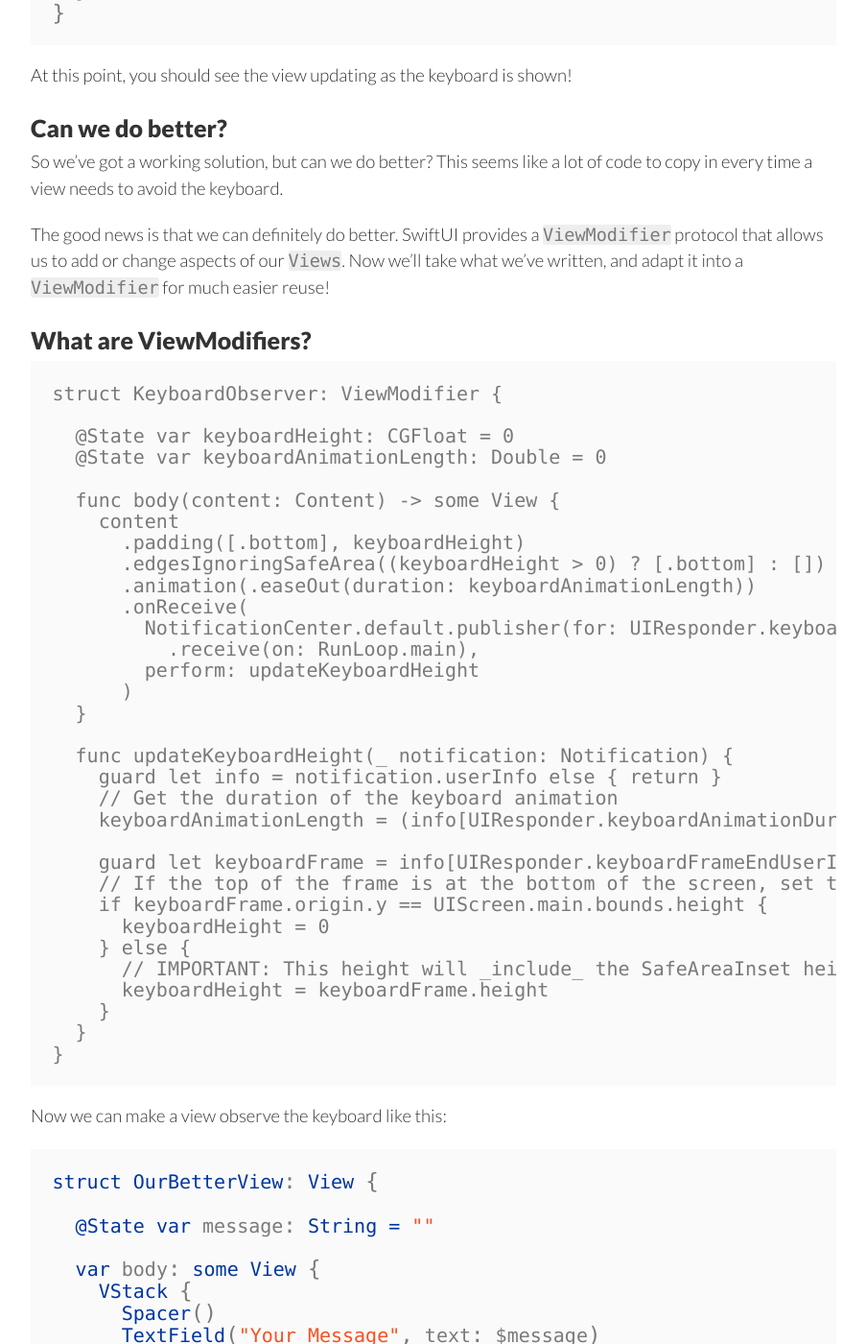
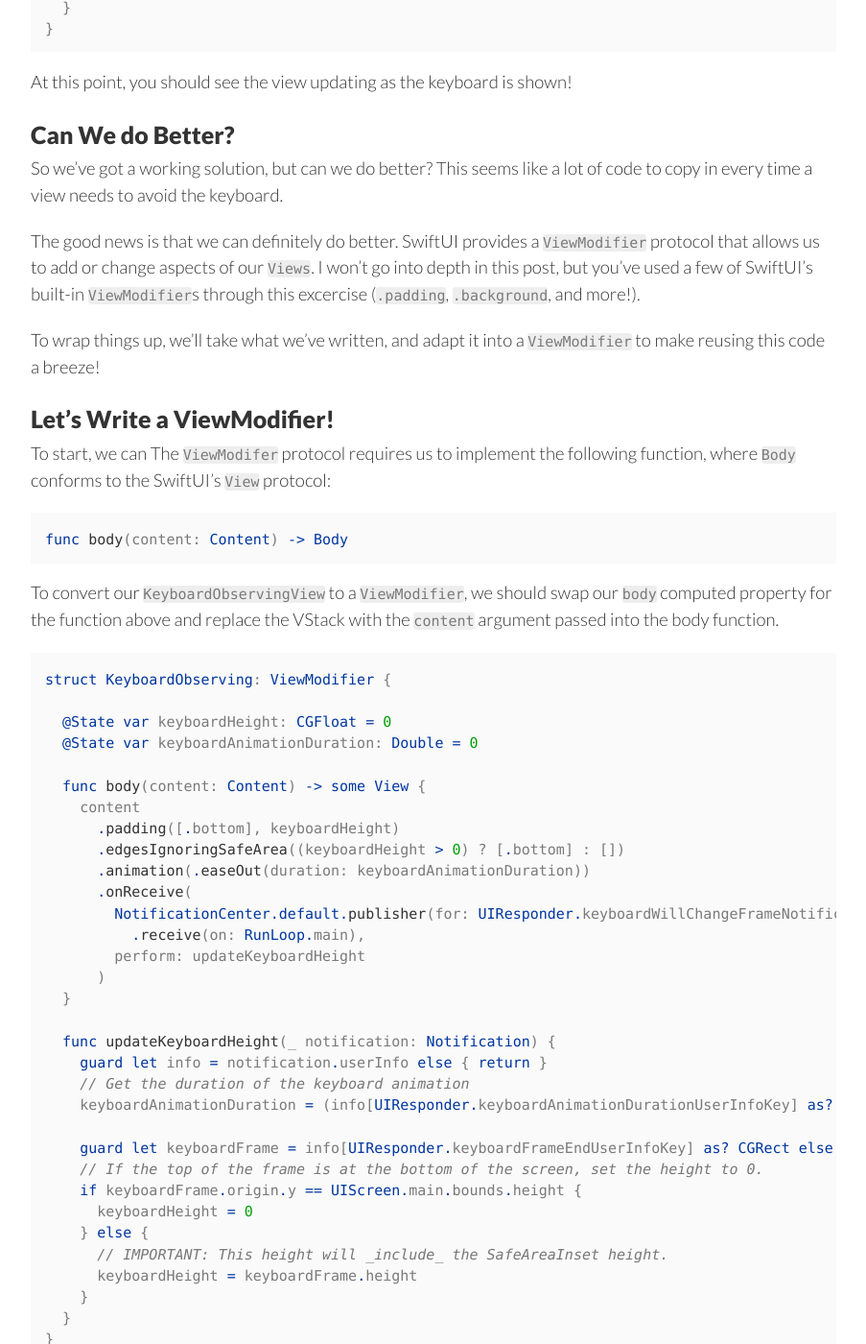
Before and after one commit to NicholasFFox/nicholasffox.github.io, a Jekyll site: the page built from _posts/2019-10-04-adjusting_for_the_keyboard_in_swiftui.md, in a window 1280 px wide and 1400 px high, scrolled down 4732 px. Shown: the whole window at 96% size, without its empty margins (188-1091 px from the left). Built offline with Jekyll 4.4.1, drawn with Linux system fonts in a browser that asks for light colours; some of the changed text lies outside the part shown.

Commit message:
need final read-through and edits

````diff
--- a/_posts/2019-08-21-handling_the_keyboard_in_swiftui.md
+++ b/_posts/2019-10-04-adjusting_for_the_keyboard_in_swiftui.md
@@ -1,42 +1,48 @@
 ---
 layout:     post
 title:      Handling the Keyboard in SwiftUI
-date:       2019-08-21
+date:       2019-10-04
 summary:
 categories: iOS SwiftUI Combine
 ---
 
 Adjusting your UI to avoid the keyboard is a common task in iOS development. Whether you're building a form and want to keep the current field visible, or you're building a chat client and want to adjust your text-entry component to always sit on top of the keyboard, you will have to handle the keyboard animating on and off of the screen.
 
-As I started to explore SwiftUI, I quickly encountered the keyboard covering my UI elements. Unfortunately, for all the great features and funcationality build into SwiftUI, the `TextField` doesn't yet offer the concept of an `inputAccessoryView`, or some way to
+As I started to explore SwiftUI, I quickly encountered the keyboard covering my UI elements. Unfortunately, for all the great features and funcationality build into SwiftUI, the `TextField` doesn't yet offer the concept of an `inputAccessoryView`, or some other hook to adapt to the keyboard appearing or disappearing.
+
+When learning how to do something with a new frameworks, I like to start by looking at how I would accomplish that particular task in a framework I'm familiar with and work from there. In this case, that means turning to our old friend UIKit.
 
 ## How do we solve this in UIKit apps?
 
-When using UIKit, you would typically observe keyboard notifications, and adjust our view based on the content of that notification. It looks something like this:
+To handle the keyboard in UIKit apps, you typically observe keyboard notifications, and adjust your autolayout constraints based on keyboard metadata in that notification. It looks something like this:
 
 ```swift
 
 class KeyboardObservingViewController: UIViewController {
 
-    override func viewWillAppear(animated: Bool) {
-        super.viewWillAppear(animated: animated)
+  override func viewWillAppear(animated: Bool) {
+    super.viewWillAppear(animated: animated)
 
-        NotificationCenter.default.addObserver(
-            self, for)
+    NotificationCenter.default.addObserver(
+      self,
+      selector: #selector(handleKeyboardNotification),
+      name: UIResponder.keyboardWillChangeFrameNotification,
+      object: nil
+    )
+  }
 
-    }
-
-    @objc func handleKeyboardNotification(_ notification: Notification) {
-        // Parse animation curve, animation duration, and keyboard height from notification, then update your UI based on the keyboard height.
-    }
+  @objc func handleKeyboardNotification(_ notification: Notification) {
+    // Parse animation curve, animation duration, and keyboard height from notification,
+    // then update your UI based on the keyboard height.
+  }
 }
 ```
 
 This has been a reliable approach for the community, so let's see if we can recreate this in SwiftUI!
 
-## Create a new SwiftUI View
+## Create a SwiftUI View
 
-To start, let's create a SwiftUI view that we'll update through this excercise. This view will just pin a `TextField` to the bottom of the screen like you might do for a chat application.
+To start, let's create a SwiftUI view that we'll update through this excercise. This view will pin a `TextField` to the bottom of the screen like you might do for a chat application.
 
 ```swift
 
@@ -56,9 +62,9 @@
 }
 ```
 
-## Adding some local state
+## Adding Local State
 
-If we think back to how we solve this in UIKit, we determine the animationDuration and keyboard height using the notification, and then update the view with those values. In SwiftUI, these values could be considered state that is local to your view. For hyper-local state like this, the new `@State` property wrapper is a perfect choice.
+If we think back to how we solve this in UIKit, we determine the keyboard height and animation duration using the notification, and then update the view with those values. In SwiftUI, these values could be considered state that is local to your view. For hyper-local state like this, the new `@State` property wrapper is a perfect choice.
 
 ```swift
 struct KeyboardObservingView: View {
@@ -100,17 +106,17 @@
         .background(Color.gray)
         .edgesIgnoringSafeArea(.bottom)
     }
+    .onReceive(
+      NotificationCenter.default.publisher(for: UIResponder.keyboardWillChangeFrameNotification)
+        .receive(on: RunLoop.main),
+      perform: updateKeyboardHeight
+    )
   }
-  .onReceive(
-    NotificationCenter.default.publisher(for: UIResponder.keyboardWillChangeFrameNotification)
-      .receive(on: RunLoop.main),
-    perform: updateKeyboardHeight
-  )
 
   private func updateKeyboardHeight(_ notification: Notification) {
     guard let info = notification.userInfo else { return }
     // Get the duration of the keyboard animation
-    keyboardAnimationLength = (info[UIResponder.keyboardAnimationDurationUserInfoKey] as? Double) ?? 0.25
+    keyboardAnimationDuration = (info[UIResponder.keyboardAnimationDurationUserInfoKey] as? Double) ?? 0.25
 
     guard let keyboardFrame = info[UIResponder.keyboardFrameEndUserInfoKey] as? CGRect else { return }
     // If the top of the frame is at the bottom of the screen, set the height to 0.
@@ -140,7 +146,7 @@
   .edgesIgnoringSafeArea((keyboardHeight > 0) ? [.bottom] : [])
   // Animate the change. To my eyes, easeOut looks correct, but feel free to play around
   // with other animation types.
-  .animation(.easeOut(duration: keyboardAnimationLength))
+  .animation(.easeOut(duration: keyboardAnimationDuration))
 ```
 
 All together is should look something like this:
@@ -160,20 +166,20 @@
         .background(Color.gray)
         .edgesIgnoringSafeArea(.bottom)
     }
+    .padding([.bottom], keyboardHeight)
+    .edgesIgnoringSafeArea((keyboardHeight > 0) ? [.bottom] : [])
+    .animation(.easeOut(duration: keyboardAnimationDuration))
+    .onReceive(
+      NotificationCenter.default.publisher(for: UIResponder.keyboardWillChangeFrameNotification)
+        .receive(on: RunLoop.main),
+      perform: updateKeyboardHeight
+    )
   }
-  .padding([.bottom], keyboardHeight)
-  .edgesIgnoringSafeArea((keyboardHeight > 0) ? [.bottom] : [])
-  .animation(.easeOut(duration: keyboardAnimationLength))
-  .onReceive(
-    NotificationCenter.default.publisher(for: UIResponder.keyboardWillChangeFrameNotification)
-      .receive(on: RunLoop.main),
-    perform: updateKeyboardHeight
-  )
 
   private func updateKeyboardHeight(_ notification: Notification) {
     guard let info = notification.userInfo else { return }
     // Get the duration of the keyboard animation
-    keyboardAnimationLength = (info[UIResponder.keyboardAnimationDurationUserInfoKey] as? Double) ?? 0.25
+    keyboardAnimationDuration = (info[UIResponder.keyboardAnimationDurationUserInfoKey] as? Double) ?? 0.25
 
     guard let keyboardFrame = info[UIResponder.keyboardFrameEndUserInfoKey] as? CGRect else { return }
     // If the top of the frame is at the bottom of the screen, set the height to 0.
@@ -189,29 +195,36 @@
 
 At this point, you should see the view updating as the keyboard is shown!
 
-## Can we do better?
+## Can We do Better?
 
 So we've got a working solution, but can we do better? This seems like a lot of code to copy in every time a view needs to avoid the keyboard.
 
-The good news is that we can definitely do better. SwiftUI provides a `ViewModifier` protocol that allows us to add or change aspects of our `Views`. Now we'll take what we've written, and adapt it into a `ViewModifier` for much easier reuse!
+The good news is that we can definitely do better. SwiftUI provides a `ViewModifier` protocol that allows us to add or change aspects of our `Views`. I won't go into depth in this post, but you've used a few of SwiftUI's built-in `ViewModifier`s through this excercise (`.padding`, `.background`, and more!).
 
+To wrap things up, we'll take what we've written, and adapt it into a `ViewModifier` to make reusing this code a breeze!
 
-## What are ViewModifiers?
+## Let's Write a ViewModifier!
 
+To start, we can
+The `ViewModifer` protocol requires us to implement the following function, where `Body` conforms to the SwiftUI's `View` protocol:
 
+```swift
+func body(content: Content) -> Body
+```
 
+To convert our `KeyboardObservingView` to a `ViewModifier`, we should swap our `body` computed property for the function above and replace the VStack with the `content` argument passed into the body function.
 
-```
-struct KeyboardObserver: ViewModifier {
+```swift
+struct KeyboardObserving: ViewModifier {
 
   @State var keyboardHeight: CGFloat = 0
-  @State var keyboardAnimationLength: Double = 0
+  @State var keyboardAnimationDuration: Double = 0
 
   func body(content: Content) -> some View {
     content
       .padding([.bottom], keyboardHeight)
       .edgesIgnoringSafeArea((keyboardHeight > 0) ? [.bottom] : [])
-      .animation(.easeOut(duration: keyboardAnimationLength))
+      .animation(.easeOut(duration: keyboardAnimationDuration))
       .onReceive(
         NotificationCenter.default.publisher(for: UIResponder.keyboardWillChangeFrameNotification)
           .receive(on: RunLoop.main),
@@ -222,7 +235,7 @@
   func updateKeyboardHeight(_ notification: Notification) {
     guard let info = notification.userInfo else { return }
     // Get the duration of the keyboard animation
-    keyboardAnimationLength = (info[UIResponder.keyboardAnimationDurationUserInfoKey] as? Double) ?? 0.25
+    keyboardAnimationDuration = (info[UIResponder.keyboardAnimationDurationUserInfoKey] as? Double) ?? 0.25
 
     guard let keyboardFrame = info[UIResponder.keyboardFrameEndUserInfoKey] as? CGRect else { return }
     // If the top of the frame is at the bottom of the screen, set the height to 0.
@@ -236,10 +249,10 @@
 }
 ```
 
-Now we can make a view observe the keyboard like this:
+Now we can make _any_ `View` observe the keyboard like this:
 
 ```swift
-struct OurBetterView: View {
+struct BetterView: View {
 
   @State var message: String = ""
 
@@ -256,20 +269,20 @@
 }
 ```
 
-Let's not stop there though! We can actually take the ergonomics one step further by adding a `keyboardObserving` method to the View protocol.
+Let's not stop there though! We can actually take the ergonomics one step further by adding a `keyboardObserving` method to the `View` protocol using protocol extensions.
 
 ```swift
 extension View {
-    func keyboardObserving() -> some View {
-      self.modifier(KeyboardObserving())
-    }
+  func keyboardObserving() -> some View {
+    self.modifier(KeyboardObserving())
+  }
 }
 ```
 
 Now, instead of the `.modifier` syntax, we can add `.keyboardObserving()` directly!
 
 ```swift
-struct OurBetterView: View {
+struct BetterView: View {
 
   @State var message: String = ""
 
@@ -286,10 +299,10 @@
 }
 ```
 
-## In conclusion...
+## In Conclusion...
 
+It turns out that handling the keyboard in SwiftUI isn't that bad! Unfortunately, we weren't about to reach a _Pure SwiftUI™_ solution, but we got to learn about the `ViewModifier` protocol, and Combine along the way!
 
-
-I've made the functionality we've built through this post, along with a `Keyboard` type that conforms to the `ObservableObject` protocol for your other keyboard-related needs available as a Swift Package. Check out [KeyboardObserving](https://github.com/nickffox/KeyboardObserving) on Github!
+I've made the functionality we've built in this post, along with a `Keyboard` type that conforms to the `ObservableObject` protocol for your other keyboard-related needs available as a Swift Package. Check out [KeyboardObserving](https://github.com/nickffox/KeyboardObserving) on Github!
 
 I'd love to hear what you though of this post. Please feel free to share any question, thoughts, or feedback with me on [Twitter](https://www.twitter.com/nickffox)!
--- a/_sass/_code.scss
+++ b/_sass/_code.scss
@@ -11,10 +11,11 @@
 
 code {
   color: #7a7a7a;
+  font-size: 0.75rem;
 }
 
 pre {
-  padding: 1.125em;
+  padding: 0.75em;
   line-height: 1.11;
   overflow-x: scroll;
   margin-bottom: 0.88em;
@@ -22,7 +23,7 @@
 }
 
 .highlight .p {
-  font-size: 1.125rem;
+  font-size: 0.75rem;
   line-height: 1;
 }
 
--- a/_sass/_variables.scss
+++ b/_sass/_variables.scss
@@ -6,7 +6,8 @@
 $heading-font-family: 'Lato', 'Helvetica Neue', Helvetica, sans-serif !default;
 $heading-font-weight: 900 !default;
 $heading-line-height: 1.25 !default;
-$monospace-font-family: 'Source Code Pro', Consolas, monospace !default;
+//$monospace-font-family: 'Roboto Mono', 'Source Code Pro', Consolas, monospace !default;
+$monospace-font-family: 'Menlo', 'Source Code Pro', Consolas, monospace !default;
 $h1: 1.750rem !default;
 $h2: 1.25rem !default;
 $h3: 1.0rem !default;
````
Also changed, not shown: other parts of _posts/2019-10-04-adjusting_for_the_keyboard_in_swiftui.md (+1 -1 lines).
